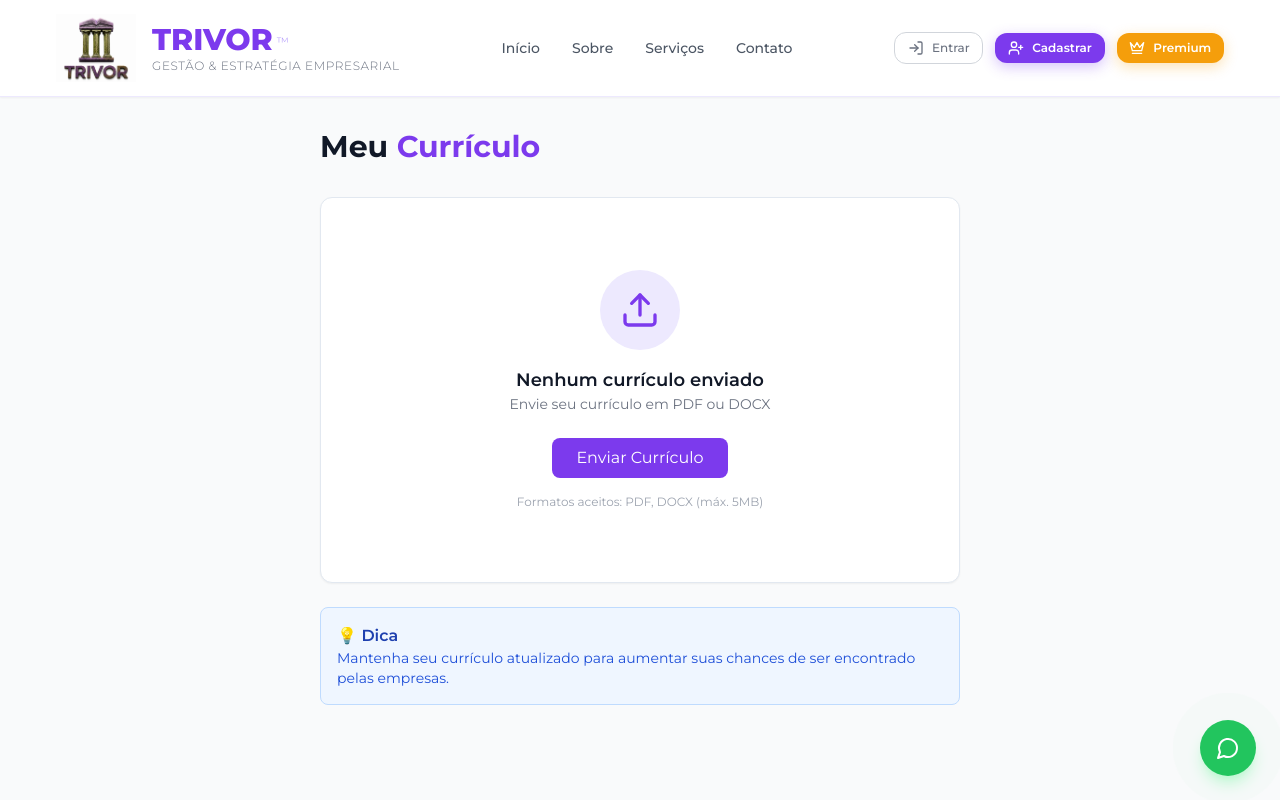
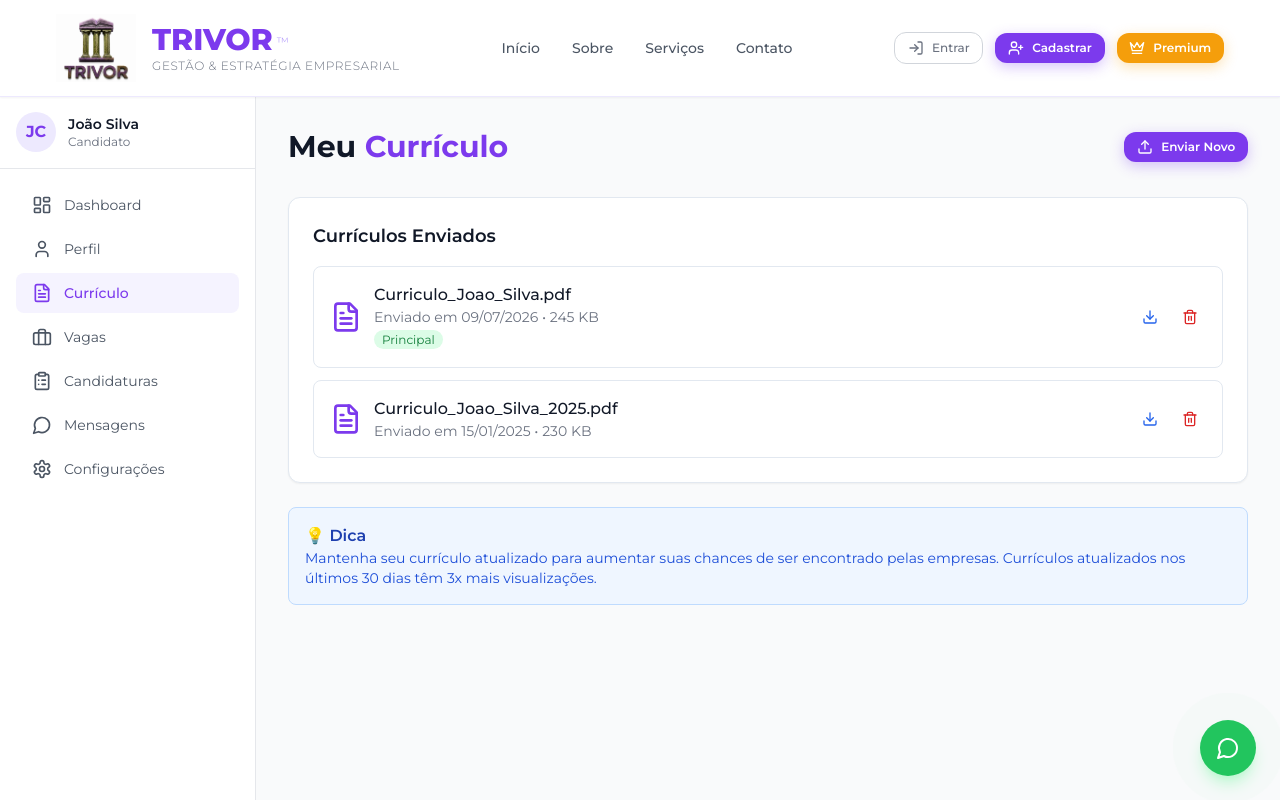
Before and after one commit to trivoroficial/consult_recruit, a Next.js app: page /candidato/curriculo in a window 1280 px wide. Shown: the top 800 px of the page. Built offline with nearby package versions, Linux system fonts and the light colour scheme.

Commit message:
Update page.tsx

```diff
--- a/src/app/(dashboard)/candidato/curriculo/page.tsx
+++ b/src/app/(dashboard)/candidato/curriculo/page.tsx
@@ -1,57 +1,75 @@
 'use client'
 
+import { SidebarCandidato } from '@/components/layout/SidebarCandidato'
+import { Upload, FileText, Trash2, Download, Plus } from 'lucide-react'
 import { useState } from 'react'
-import { Upload, FileText, Trash2 } from 'lucide-react'
 
 export default function CurriculoCandidato() {
-  const [curriculo, setCurriculo] = useState(null)
+  const [curriculos, setCurriculos] = useState([
+    { id: 1, nome: 'Curriculo_Joao_Silva.pdf', data: '09/07/2026', tamanho: '245 KB', principal: true },
+    { id: 2, nome: 'Curriculo_Joao_Silva_2025.pdf', data: '15/01/2025', tamanho: '230 KB', principal: false },
+  ])
 
   return (
-    <div className="min-h-screen bg-gray-50 py-8">
-      <div className="container mx-auto px-4 max-w-2xl">
-        <h1 className="text-3xl font-bold mb-8">
+    <div className="flex min-h-screen bg-gray-50">
+      <SidebarCandidato />
+      <div className="flex-1 ml-64 p-8">
+        <div className="flex items-center justify-between mb-8">
+          <h1 className="text-3xl font-bold">
             Meu <span className="text-purple-600">Currículo</span>
           </h1>
+          <button className="btn-primary btn-sm flex items-center gap-2">
+            <Upload className="h-4 w-4" />
+            Enviar Novo
+          </button>
+        </div>
 
-        <div className="bg-white rounded-xl shadow-sm border p-6">
-          {!curriculo ? (
+        <div className="bg-white rounded-xl shadow-sm border p-6 mb-6">
+          <h2 className="text-lg font-semibold mb-4">Currículos Enviados</h2>
+          {curriculos.length === 0 ? (
             <div className="text-center py-12">
               <div className="w-20 h-20 bg-purple-100 rounded-full flex items-center justify-center mx-auto mb-4">
                 <Upload className="h-10 w-10 text-purple-600" />
               </div>
               <h3 className="text-lg font-semibold">Nenhum currículo enviado</h3>
               <p className="text-gray-500 text-sm">Envie seu currículo em PDF ou DOCX</p>
-
-              <div className="mt-6">
-                <label className="cursor-pointer">
-                  <span className="inline-block py-2 px-6 bg-purple-600 text-white rounded-lg hover:bg-purple-700 transition">
+              <button className="mt-4 btn-primary">
                 Enviar Currículo
-                  </span>
-                  <input type="file" className="hidden" accept=".pdf,.docx" />
-                </label>
-              </div>
-              <p className="mt-4 text-xs text-gray-400">Formatos aceitos: PDF, DOCX (máx. 5MB)</p>
+              </button>
             </div>
           ) : (
-            <div className="flex items-center justify-between p-4 border rounded-lg">
+            <div className="space-y-3">
+              {curriculos.map((curriculo) => (
+                <div key={curriculo.id} className="flex items-center justify-between p-4 border rounded-lg hover:bg-gray-50 transition">
                   <div className="flex items-center gap-3">
                     <FileText className="h-8 w-8 text-purple-600" />
                     <div>
-                  <p className="font-medium">curriculo.pdf</p>
-                  <p className="text-sm text-gray-500">Enviado em 09/07/2026</p>
+                      <p className="font-medium">{curriculo.nome}</p>
+                      <p className="text-sm text-gray-500">Enviado em {curriculo.data} • {curriculo.tamanho}</p>
+                      {curriculo.principal && (
+                        <span className="text-xs bg-green-100 text-green-700 px-2 py-0.5 rounded-full">Principal</span>
+                      )}
                     </div>
                   </div>
-              <button className="p-2 text-red-500 hover:bg-red-50 rounded-lg transition">
-                <Trash2 className="h-5 w-5" />
+                  <div className="flex items-center gap-2">
+                    <button className="p-2 text-blue-600 hover:bg-blue-50 rounded-lg transition" title="Download">
+                      <Download className="h-4 w-4" />
                     </button>
+                    <button className="p-2 text-red-600 hover:bg-red-50 rounded-lg transition" title="Excluir">
+                      <Trash2 className="h-4 w-4" />
+                    </button>
+                  </div>
+                </div>
+              ))}
             </div>
           )}
         </div>
 
-        <div className="mt-6 bg-blue-50 border border-blue-200 rounded-lg p-4">
+        <div className="bg-blue-50 border border-blue-200 rounded-lg p-4">
           <h4 className="font-semibold text-blue-800">💡 Dica</h4>
           <p className="text-sm text-blue-700">
             Mantenha seu currículo atualizado para aumentar suas chances de ser encontrado pelas empresas.
+            Currículos atualizados nos últimos 30 dias têm 3x mais visualizações.
           </p>
         </div>
       </div>
```
Lines whose indentation alone changed are shown as unchanged.
